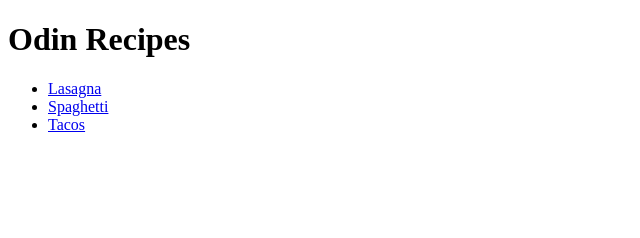
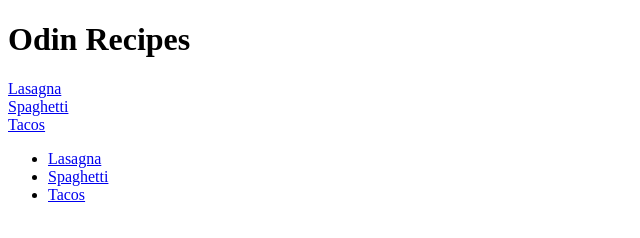
Before and after one commit to kaushik-dwarakanath/odin-recipes, a plain HTML site: page index.html in a window 1280 px wide. Shown: the whole page, without its empty margins (0-640 px from the left). Drawn offline with Linux system fonts and the light colour scheme.

Commit message:
changing index.html

```diff
--- a/index.html
+++ b/index.html
@@ -7,6 +7,9 @@
 </head>
 <body>
     <h1>Odin Recipes</h1>
+    <a href="recipes/lasagna.html">Lasagna</a><br>
+    <a href="recipes/spaghetti.html">Spaghetti</a><br>
+    <a href="recipes/tacos.html">Tacos</a><br>
     <ul>
         <li><a href="recipes/lasagna.html">Lasagna</a></li>
         <li><a href="recipes/spaghetti.html">Spaghetti</a></li>
```
